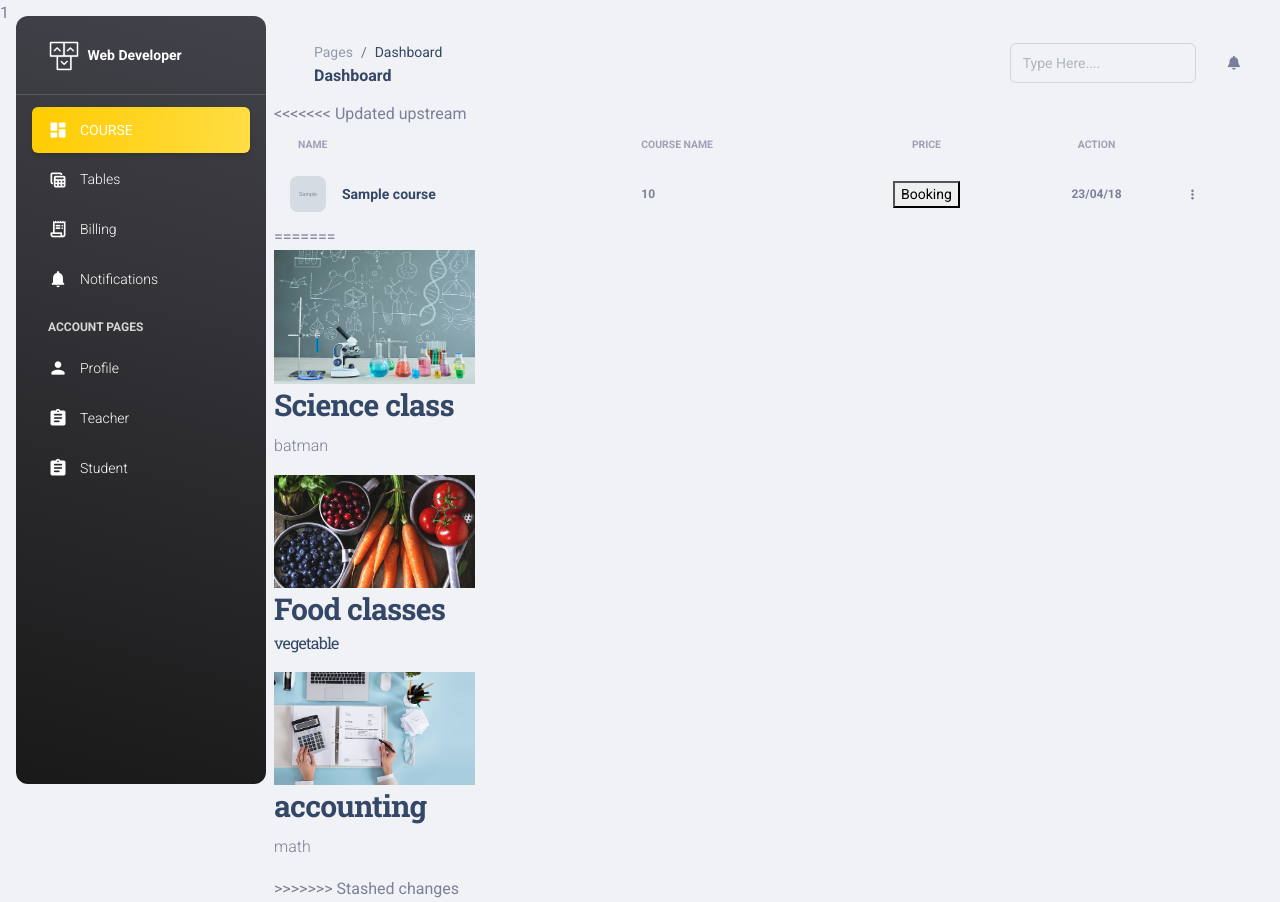
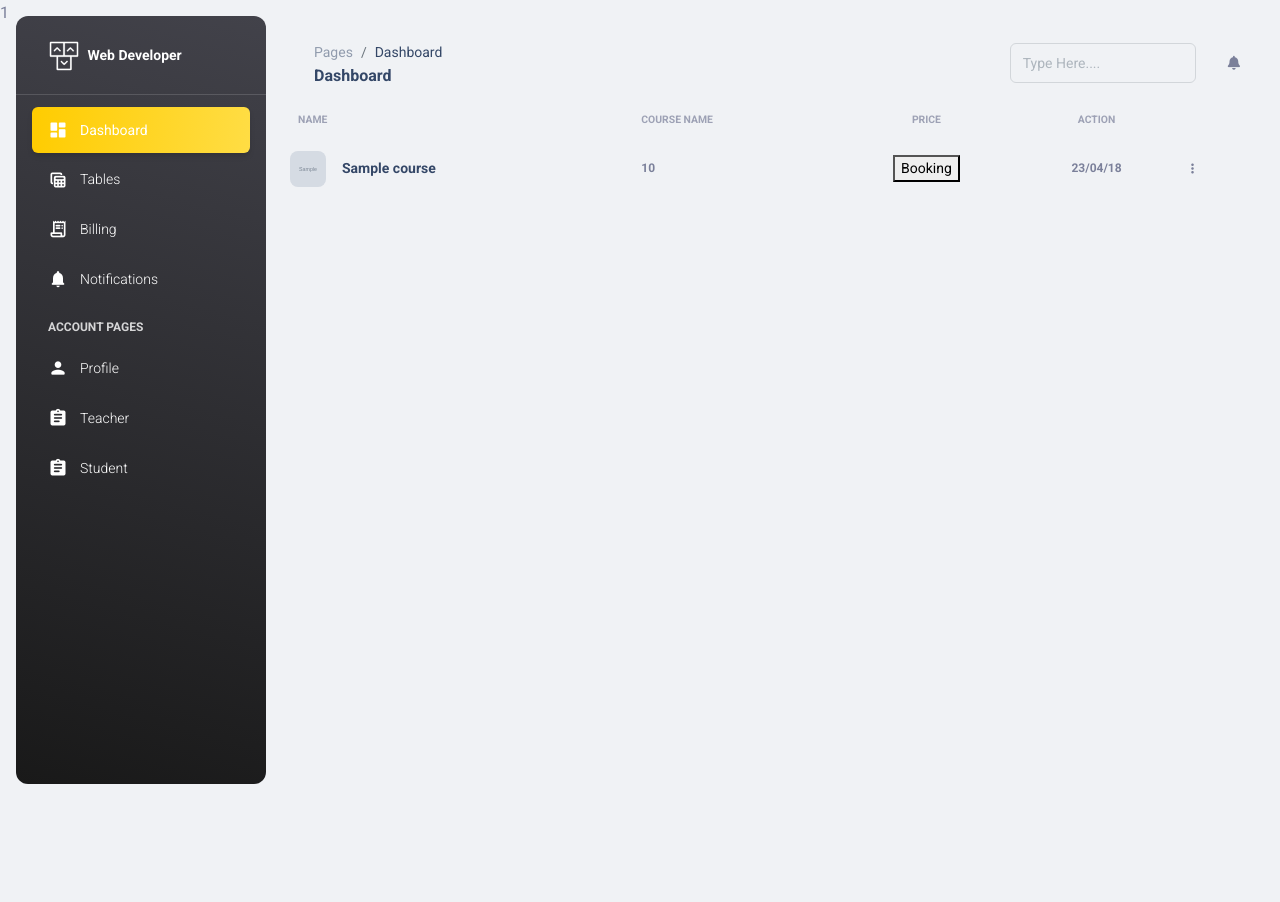
Before and after one commit to myteammember/course-booking-sys, a PHP site: page /home.php in a window 1280 px wide; the page is wider, and only the part inside the window is pictured. After the commit the page ends 784 px from the top of that part, so only its background shows below. Run offline with PHP 8.4, Linux system fonts and the light colour scheme; the visitor is signed in with stand-in values (Sample User, id 1); tables that the repository leaves empty or names only in its code hold one stand-in row (values such as "Sample post"); grey boxes marked "Sample" are stand-in pictures; data that the repository does not hold is empty; some libraries are stand-ins or nearby versions.

Commit message:
Revert "redew"
This reverts commit 28937855d59d564845f9a6e558f8aeeb5fd26e8c.

```diff
--- a/student/home.php
+++ b/student/home.php
@@ -53,7 +53,7 @@ $result = mysqli_query($conn,$qry);
             <div class="text-white text-center me-2 d-flex align-items-center justify-content-center">
               <i class="material-icons opacity-10">dashboard</i>
             </div>
-            <span class="nav-link-text ms-1">COURSE</span>
+            <span class="nav-link-text ms-1">Dashboard</span>
           </a>
         </li>
         <li class="nav-item">
@@ -215,7 +215,6 @@ $result = mysqli_query($conn,$qry);
         </div>
       </div>
     </nav>
-<<<<<<< Updated upstream
     <!-- End Navbar -->
     <table>
     <table class="table align-items-center mb-0">
@@ -273,27 +272,6 @@ $result = mysqli_query($conn,$qry);
                   </tbody>
                 </table>
     </table>
-=======
-<div>
-  <div class="w3-quarter">
-      <img src="img/1.jpg" alt="Steak" style="width:20%">
-      <h3>Science class</h3>
-      <p>batman</p>
-</div>
-
-<div class="w3-quarter">
-      <img src="img/2.jpg" alt="Cherries" style="width:20%">
-      <h3>Food classes</h>
-      <p>vegetable</p>
-    </div>
-
-<div class="w3-quarter">
-      <img src="img/3.jpg" alt="Cherries" style="width:20%">
-      <h3>accounting</h3>
-      <p>math</p>
-    </div>
-
->>>>>>> Stashed changes
   </main>
   <!--   Core JS Files   -->
   <script src="./assets/js/core/popper.min.js"></script>
```
Also changed, not shown: student/img/1.jpg (deleted), student/img/2.jpg (deleted), student/img/3.jpg (deleted).
